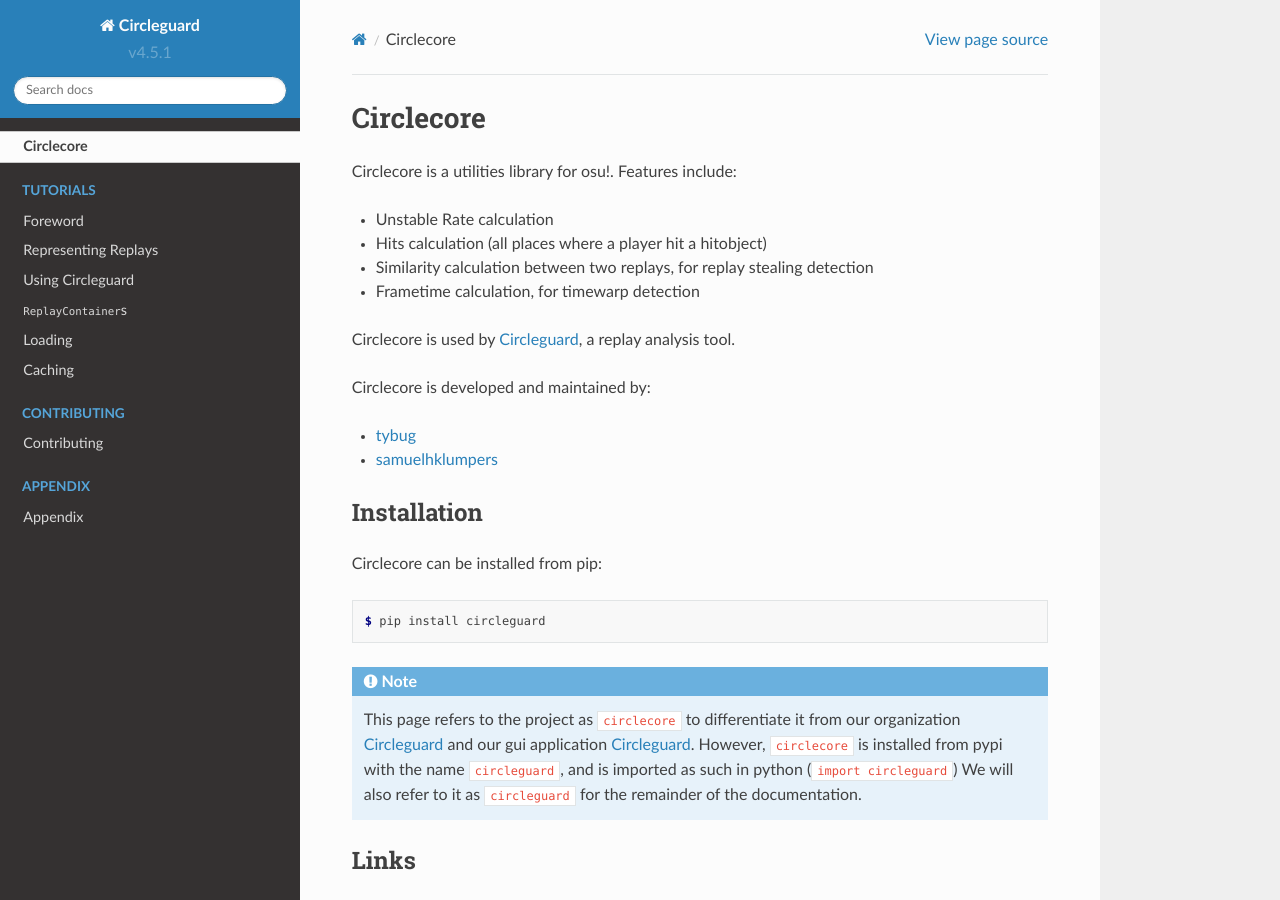
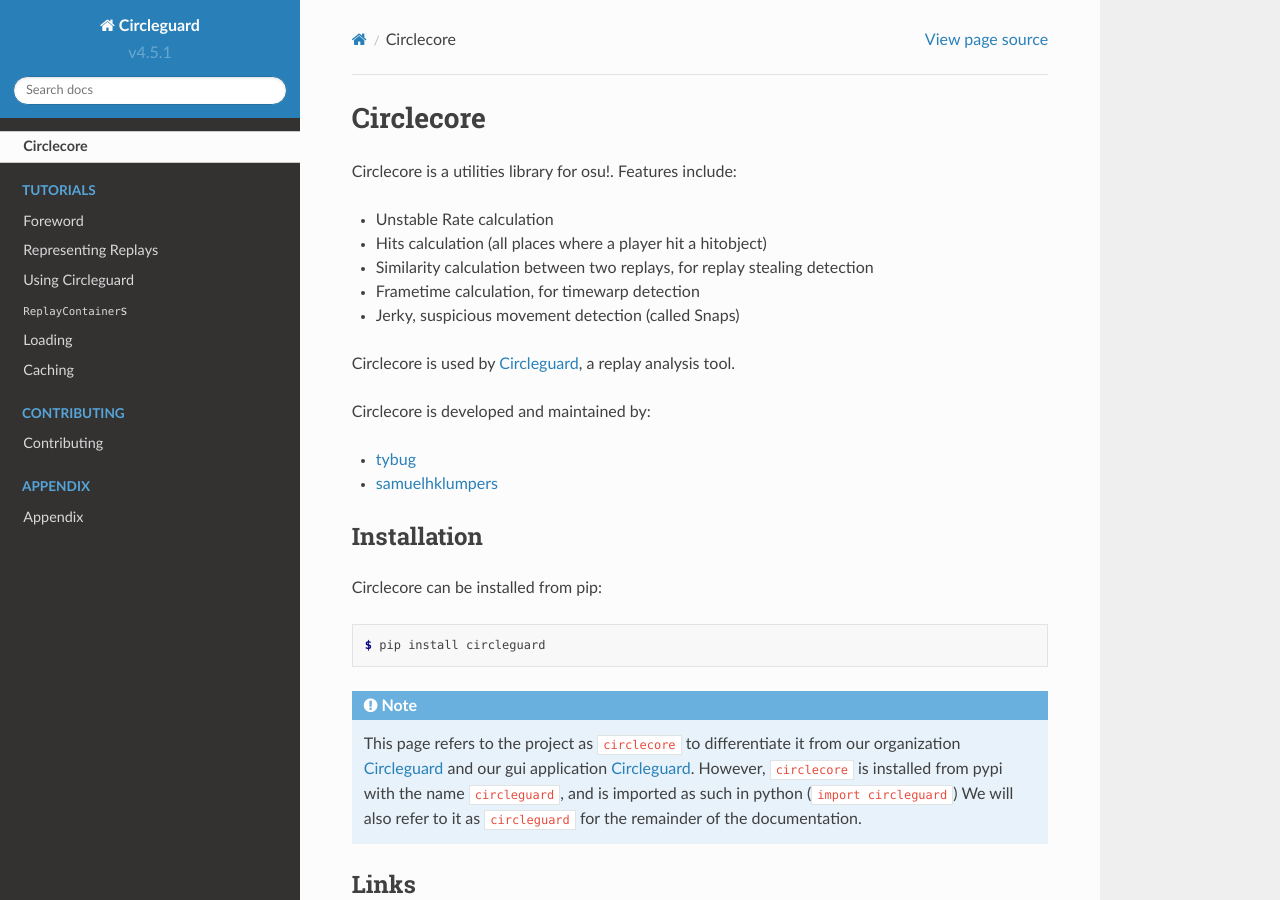
Before and after one commit to circleguard/circlecore, a Sphinx documentation site: the page built from source/index.rst, in a window 1280 px wide and 900 px high. Built offline with Sphinx 7.4.7 and the Read the Docs theme 2.0.0, drawn with Linux system fonts in a browser that asks for light colours.

Commit message:
add Snaps to readme

```diff
--- a/source/index.rst
+++ b/source/index.rst
@@ -7,6 +7,7 @@
 * Hits calculation (all places where a player hit a hitobject)
 * Similarity calculation between two replays, for replay stealing detection
 * Frametime calculation, for timewarp detection
+* Jerky, suspicious movement detection (called Snaps)
 
 Circlecore is used by `Circleguard <https://github.com/circleguard/circleguard>`__, a replay analysis tool.
 
```
Also changed, not shown: README.md (+1 -0 lines).
